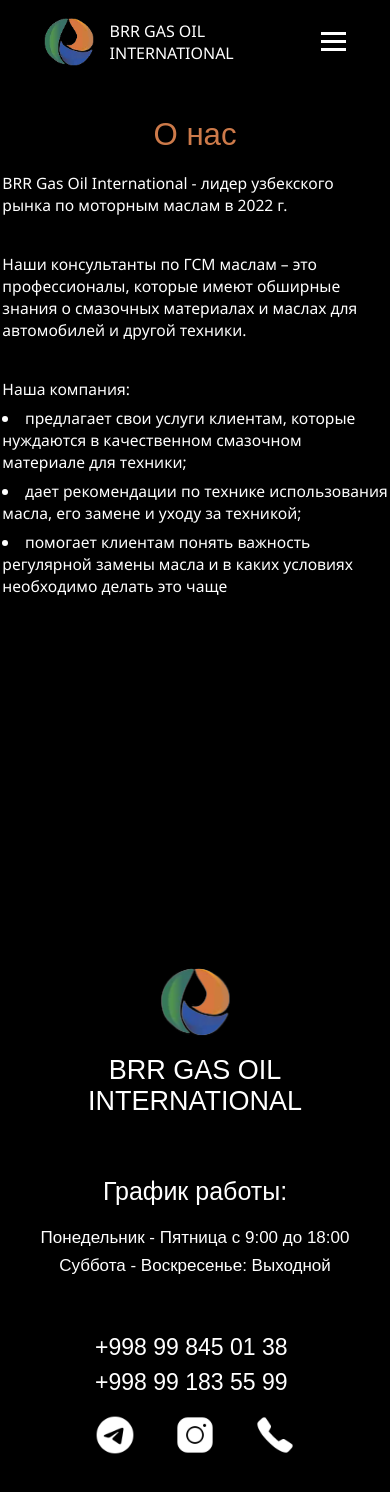
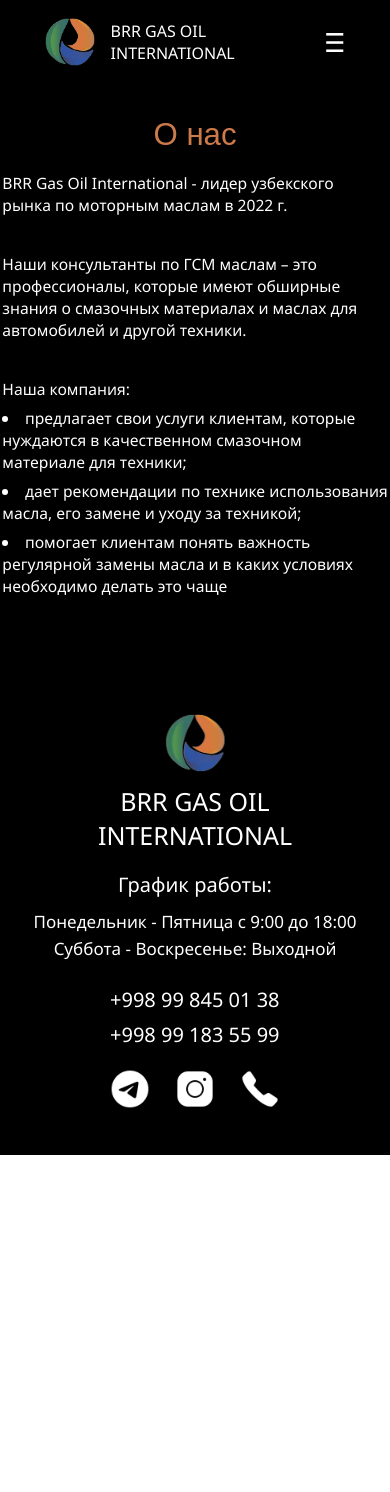
Before and after one commit to JahongirFox/BRR-GAS-OIL-INTERNATIONAL, a React (Vite) app: page /aboutus in a window 390 px wide. Shown: the top 1492 px of the page. After the commit the page ends 1155 px from the top, so only its background shows below. Built offline with nearby package versions, Linux system fonts and the light colour scheme.

Commit message:
FOOTER Bags is fixed

```diff
--- a/src/Components/Footer/Footer.css
+++ b/src/Components/Footer/Footer.css
@@ -10,16 +10,17 @@
 }
 .Footer{
     width: 100%;
-    height: 50vh;
+    height: auto;
     background-color: black;
     /* border: 1px solid white; */
 }
-.Footer-BRR-GAS-OIL>p{
+.Center-text-footer>p{
     text-align: center;
     color: white;
-    font-size: 27px;
-    margin-top: 5%;
-    font-family: Arial, sans-serif;
+    font-size: 25px;
+    font-weight: 300;
+    margin-top: 3%;
+    font-family: 'Segoe UI', Tahoma, Geneva, Verdana, sans-serif;
 }
 .Footer-BRR-GAS-OIL{
     display: block;
@@ -28,16 +29,18 @@
     display: flex;
     align-items: center;
     justify-content: center;
+    font-size: 10px;
 }
 .Footer-Work-Time>p{
     color: white;
-    font-family: Arial, sans-serif;
-    font-size: 30px;
+    font-family: 'Segoe UI', Tahoma, Geneva, Verdana, sans-serif;
+    font-size: 27px;
+    font-weight: 400;
 }
 .Footer-Work-Time>h4{
     color: white;
     font-weight: 300;
-    font-family: Arial, sans-serif;
+    font-family: 'Segoe UI', Tahoma, Geneva, Verdana, sans-serif;
     font-size: 25px;
     padding-top: 10px;
     line-height: 40px;
@@ -46,9 +49,9 @@
     text-decoration: none;
     color: white;
     font-size: 25px;
-    font-family: Arial, sans-serif;
+    font-family: 'Segoe UI', Tahoma, Geneva, Verdana, sans-serif;
 
-    font-weight: 400;
+    font-weight: 300;
     line-height: 35px;
 }
 .Footer-Call-number>a:hover{
@@ -65,8 +68,8 @@
     display: flex;
     align-items: center;
     justify-content: space-between;
-    width: 230px;
-    margin-top: 15px;
+    width: 215px;
+    margin-top: 17px;
 }
 .Footer-text{
     display: block;
@@ -80,65 +83,78 @@
 .Flex-all-divs{
     padding-top: 10%;
 }
-@media(max-width:1250px){
-    .Footer{
-        height: auto;
+@media(max-width: 1130px){
+    .Flex-all-divs{
+        display: block;
+        padding-top: 30%;
     }
+    .Footer-Work-Time>p{
+        text-align: center;
+        margin-top: 5%;
+        font-size: 25px;
+
+    }
+    .Footer-Work-Time>h4{
+        text-align: center;
+        font-size: 20px;
+        line-height: 30px;
+
+
+    }
+    .Footer-Work-Time-Center{
+        display: flex;
+        align-items: center;
+        justify-content: center;
+        margin-top: 10%;
+    }
+    .images-a-center{
+        display: flex;
+        align-items: center;
+        justify-content: center;
+        margin-top: 5%;
+    }
+    .Footer-Call-number>a{
+        font-size: 22px;
+
+    }
+    .Footer-Call-images{
+        width: 180px;
+    }
+}
+@media(max-width: 1130px){
     .Flex-all-divs{
         display: block;
     }
     .Footer-Work-Time>p{
         text-align: center;
-        margin-top: 50px;
+        margin-top: 5%;
+        font-size: 20px;
+
     }
     .Footer-Work-Time>h4{
         text-align: center;
+        font-size: 17px;
+        line-height: 27px;
+
+
+    }
+    .Footer-Work-Time-Center{
+        display: flex;
+        align-items: center;
+        justify-content: center;
+        margin-top: 10%;
     }
     .images-a-center{
         display: flex;
         align-items: center;
         justify-content: center;
-        margin-top: 50px;
+        margin-top: 5%;
+    }
+    .Footer-Call-number>a{
+        font-size: 20px;
+
+    }
+    .Footer-Call-images{
+        width: 170px;
     }
 }
-@media(max-width:470px){
-    .Footer-Call-number>a{
-        text-decoration: none;
-        color: white;
-        font-size: 23px;
-        font-family: Arial, sans-serif;
-        font-weight: 300;
-        line-height: 35px;
-    }
-    .Footer-Call-images{
-        display: flex;
-        align-items: center;
-        justify-content: space-between;
-        width: 200px;
-        margin-top: 15px;
-    }
-    .Footer{
-        height: auto;
-    }
-    .Flex-all-divs{
-        display: block;
-        padding-top: 15%;
-    }
-    .Footer-Work-Time>p{
-        font-size: 25px;
-        text-align: center;
-        margin-top: 60px;
-    }
-    .Footer-Work-Time>h4{
-        text-align: center;
-        font-size: 17px;
-        line-height: 28px;
-        margin-top: 2%;
-    }
-    .images-a-center{
-        display: flex;
-        align-items: center;
-        justify-content: center;
-        margin-top: 50px;
-    }
-}
--- a/src/Components/Footer/Footer.jsx
+++ b/src/Components/Footer/Footer.jsx
@@ -4,23 +4,19 @@
 import telefon from './telefon.png'
 import telegram from './telegram.png'
 import insta from './insta.png'
-import { motion } from "framer-motion";
 
 function Footer() {
     return(
-         <motion.div
-            initial={{ opacity: 0, x: 0 }}
-            animate={{ opacity: 3, x: 0 }}
-            exit={{ opacity: 0, x: 0 }}
-            transition={{ duration: 2 }}
-          >
         <div className="Footer">
             <div className="Flex-all-divs">
                     <div className="Footer-BRR-GAS-OIL">
                         <div className="Center-img-footer">
-                            <img width={70} src={BRR} alt="" />
+                            <img width={60} src={BRR} alt="" />
                         </div>
-                        <p>BRR GAS OIL <br />INTERNATIONAL</p>
+                        <div className="Center-text-footer">
+
+                             <p>BRR GAS OIL <br />INTERNATIONAL</p>
+                        </div>
                     </div>
                         <div className="Footer-Work-Time">
                             <p>График работы:</p>
@@ -42,7 +38,6 @@
             </div>
 
         </div>
-        </motion.div>
     )
 }
 
--- a/src/Components/Navbar/Navbar.css
+++ b/src/Components/Navbar/Navbar.css
@@ -63,6 +63,7 @@
     cursor: pointer;
     flex-direction: column;
     gap: 5px;
+    font-size:26px;
   }
 
   .menu-toggle .bar {
@@ -86,6 +87,7 @@
   .nav-links {
     list-style-type: none;
     display: flex;
+    display: none;
     gap: 70px;
     margin: 0;
     padding: 0;
@@ -94,11 +96,14 @@
   .nav-links li {
     text-decoration: none;
     color: white;
-    font-size: 25px;
+    font-size: 15px;
   }
   .nav-links li :hover {
     color: #CD7A4A;
     transition: 0.5s;
+    font-size: 15px;
+    color: black;
+
   }
 
   .nav-links.hidden {
@@ -126,13 +131,11 @@
   }
   .nav-links li  {
     text-decoration: none;
-    color: black;
     font-size: 15px;
   }
   .nav-links li :hover {
     text-decoration: none;
-    color: black;
-    font-size: 10px;
+    font-size: 15px;
   }
     .nav-links {
       flex-direction: column;
@@ -142,11 +145,11 @@
       padding: 3vh 0vh;
       margin-top: 8vh;
       position: absolute;
-      gap: 30px;
+      gap: 23px;
       top: 50px;
       right: 20px;
-      height: 350px;
-      width: 200px;
+      height: 300px;
+      width: 170px;
       display: none;
     }
 
--- a/src/Components/Navbar/Navbar.jsx
+++ b/src/Components/Navbar/Navbar.jsx
@@ -2,22 +2,22 @@
 import { Link } from "react-router-dom"; // Link ishlatilmoqda
 import "./Navbar.css";
 import BRR from "./brrpng.png";
-import { motion } from "framer-motion";
+import {  useLocation } from "react-router-dom";
+import {  useEffect } from "react";
 
 function Navbar() {
   const [isOpen, setIsOpen] = useState(false);
+  const location = useLocation(); // URL-ni kuzatish uchun
 
   const toggleMenu = () => {
-    setIsOpen(!isOpen);
+    setIsOpen((prev) => !prev);
   };
 
-  return (
-    <motion.div
-      initial={{ opacity: 0, x: 0 }}
-      animate={{ opacity: 1, x: 0 }}
-      exit={{ opacity: 0, x: 0 }}
-      transition={{ duration: 2 }}
-    >
+  // URL o'zgarganda menyuni yopish
+  useEffect(() => {
+    setIsOpen(false);
+  }, [location.pathname]);
+  return(
       <div className="Navbar">
         <div className="Flex-div">
           <Link to="/">
@@ -26,17 +26,7 @@
               <p>BRR GAS OIL <br /> INTERNATIONAL</p>
             </div>
           </Link>
-
-          {/* Hamburger Menu */}
-          <div
-            className={`menu-toggle ${isOpen ? "open" : ""}`}
-            onClick={toggleMenu}
-          >
-            <div className="bar"></div>
-            <div className="bar"></div>
-            <div className="bar"></div>
-          </div>
-
+          <div className={`menu-toggle ${isOpen ? "open" : ""}`} onClick={toggleMenu}> ☰ </div>
           {/* Nav Links */}
           <ul className={`nav-links ${isOpen ? "visible" : ""}`} id="nav-links">
             <li><Link to="/">Главная</Link></li>
@@ -48,7 +38,6 @@
           </ul>
         </div>
       </div>
-    </motion.div>
   );
 }
 
--- a/src/Pages/AboutUs/About/About.css
+++ b/src/Pages/AboutUs/About/About.css
@@ -5,7 +5,7 @@
 }
 .About-Page{
     width: 100%;
-    height: 100vh;
+    height: auto;
     background-color: black;
 }
 .About-Page>p{
--- a/src/Pages/AboutUs/About/About.jsx
+++ b/src/Pages/AboutUs/About/About.jsx
@@ -1,17 +1,9 @@
 import React from "react";
 import './About.css'
-import { motion } from "framer-motion";
 
 
 function About() {
     return(
-          <motion.div
-            initial={{ opacity: 0, x: 0 }}
-            animate={{ opacity: 3, x: 0 }}
-            exit={{ opacity: 0, x: 0 }}
-            transition={{ duration: 2 }}
-          >
-        <>
             <div className="About-Page">
                 <p>О нас</p>
                     <div className="About-Text-Center">
@@ -25,8 +17,7 @@
                         </div>
                     </div>
             </div>
-        </>
-        </motion.div>
+
     )
 }
 
--- a/src/Pages/Home/Home1/Home1.jsx
+++ b/src/Pages/Home/Home1/Home1.jsx
@@ -1,14 +1,7 @@
 import React from "react";
-import { motion } from "framer-motion";
 import './Home1.css'
 function Home1() {
     return (
-        <motion.div
-        initial={{ opacity: 0, x: 0 }}
-        animate={{ opacity: 3, x: 0 }}
-        exit={{ opacity: 0, x: 0 }}
-        transition={{ duration: 2 }}
-      >
             <div className="Home">
 
                 {/* <p className="Home-p">Закажите качественные моторные <br /> масла для своего производства</p> */}
@@ -21,7 +14,6 @@
                 </div>
 
             </div>
-            </motion.div>
 
     )
 }
--- a/src/Pages/Home/Home2/Home2.jsx
+++ b/src/Pages/Home/Home2/Home2.jsx
@@ -1,19 +1,12 @@
 import React from "react";
 import './Home2.css'
 import One from './921-600.jpg'
-import { motion } from "framer-motion";
 import Two from './backimg2.jpg'
 import logooo from './logooo.png'
 
 
 function Home2() {
     return(
-         <motion.div
-                initial={{ opacity: 0, x: 0 }}
-                animate={{ opacity: 3, x: 0 }}
-                exit={{ opacity: 0, x: 0 }}
-                transition={{ duration: 2 }}
-              >
         <div className="Home2">
             <p>Наша компания:</p>
             <div className="Block-Gap">
@@ -36,7 +29,6 @@
                 </div>
             </div>
         </div>
-        </motion.div>
     )
 }
 export default Home2;
--- a/src/Pages/Home/Home3/Home3.jsx
+++ b/src/Pages/Home/Home3/Home3.jsx
@@ -1,6 +1,5 @@
 import React from "react";
 import './Home3.css'
-import { motion } from "framer-motion";
 import Firstimg from './first0img.png'
 import Secondimg from './second-img.jpg'
 import Threimg from './three-img.jpeg'
@@ -8,12 +7,7 @@
 import Fiveimg from './five-img.png'
 function Home3() {
     return(
-         <motion.div
-                        initial={{ opacity: 0, x: 0 }}
-                        animate={{ opacity: 3, x: 0 }}
-                        exit={{ opacity: 0, x: 0 }}
-                        transition={{ duration: 2 }}
-                      >
+
         <div className="Home3">
                 <p>Наши партнеры:</p>
                 <div className="Images-is-center">
@@ -33,7 +27,6 @@
                     </div>
                 </div>
         </div>
-        </motion.div>
     )
 }
 export default Home3;
```
